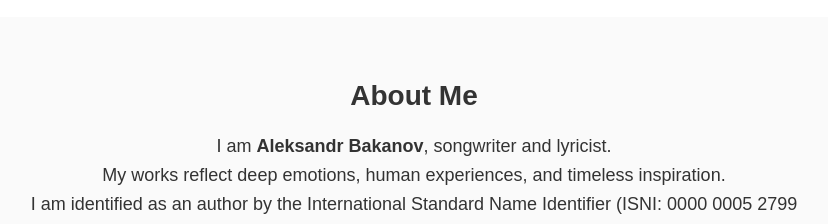
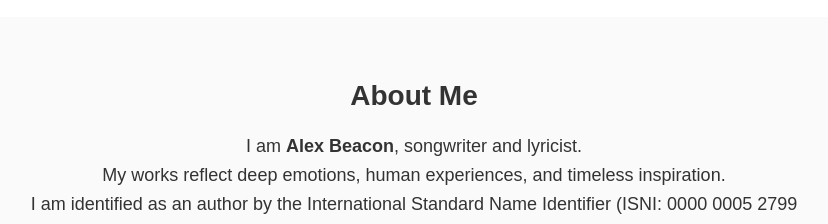
Before and after one commit to Aleksandr-music/aleksandr-music.github.io, a plain HTML site: page index.html in a window 1280 px wide. Shown: the part 1120-1344 px from the top of the page, without its empty margins (226-1054 px from the left). Drawn offline with Linux system fonts and the light colour scheme.

Commit message:
Update index.html

```diff
--- a/index.html
+++ b/index.html
@@ -3,7 +3,7 @@
 <head>
   <meta charset="UTF-8">
   <meta name="viewport" content="width=device-width, initial-scale=1.0">
-  <title>Aleksandr Bakanov</title>
+  <title>Alex Beacon</title>
   <style>
     body {
       margin: 0;
@@ -255,7 +255,7 @@
  <section id="about" style="text-align: center; padding: 40px;">
   <h2 style="font-size: 28px; font-weight: bold; margin-bottom: 20px;">About Me</h2>
   <p style="font-size: 18px; line-height: 1.6;">
-    I am <strong>Aleksandr Bakanov</strong>, songwriter and lyricist.<br>
+    I am <strong>Alex Beacon</strong>, songwriter and lyricist.<br>
     My works reflect deep emotions, human experiences, and timeless inspiration.<br>
     I am identified as an author by the International Standard Name Identifier
     (ISNI: 0000 0005 2799 679X).<br>
```
